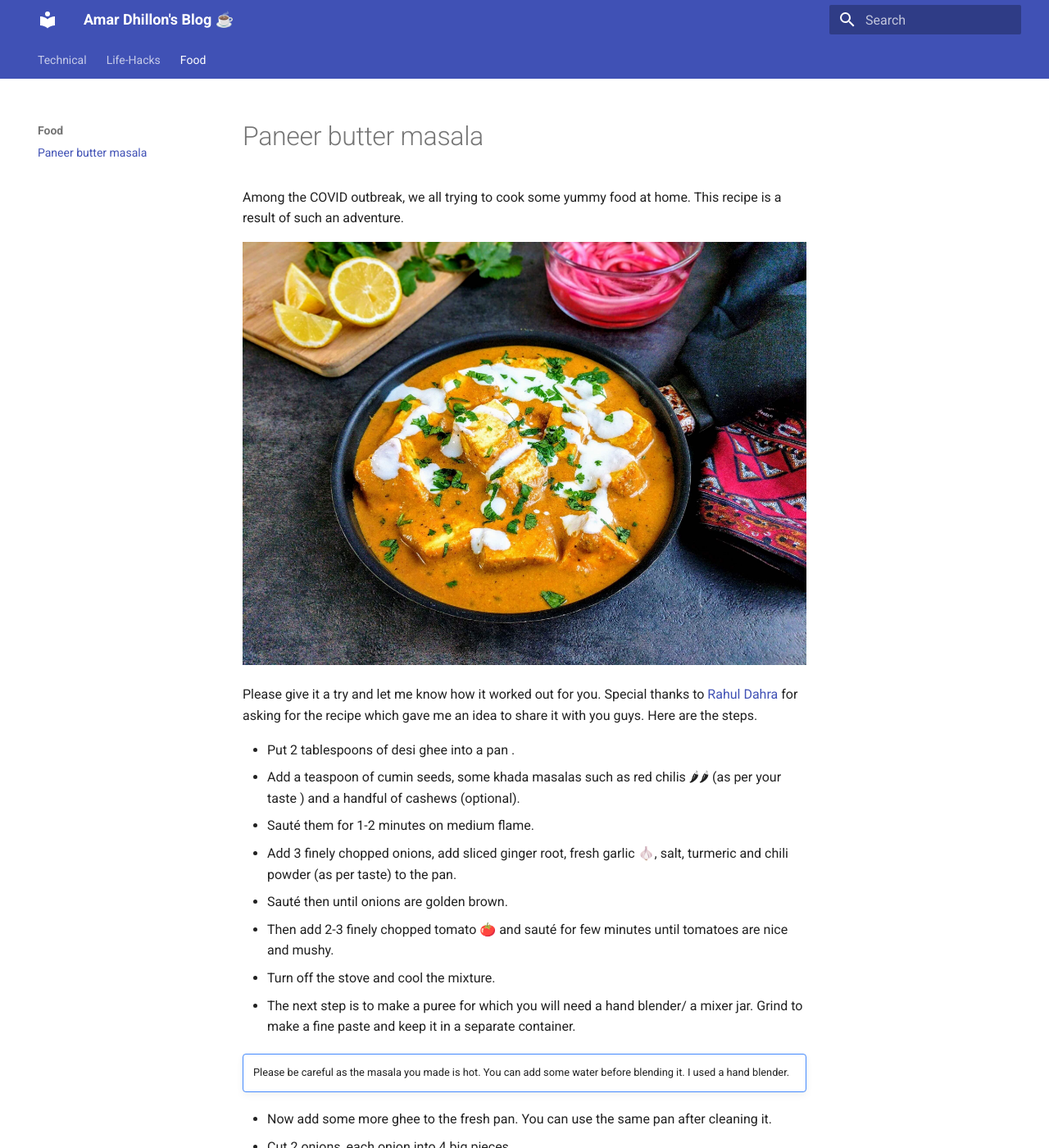
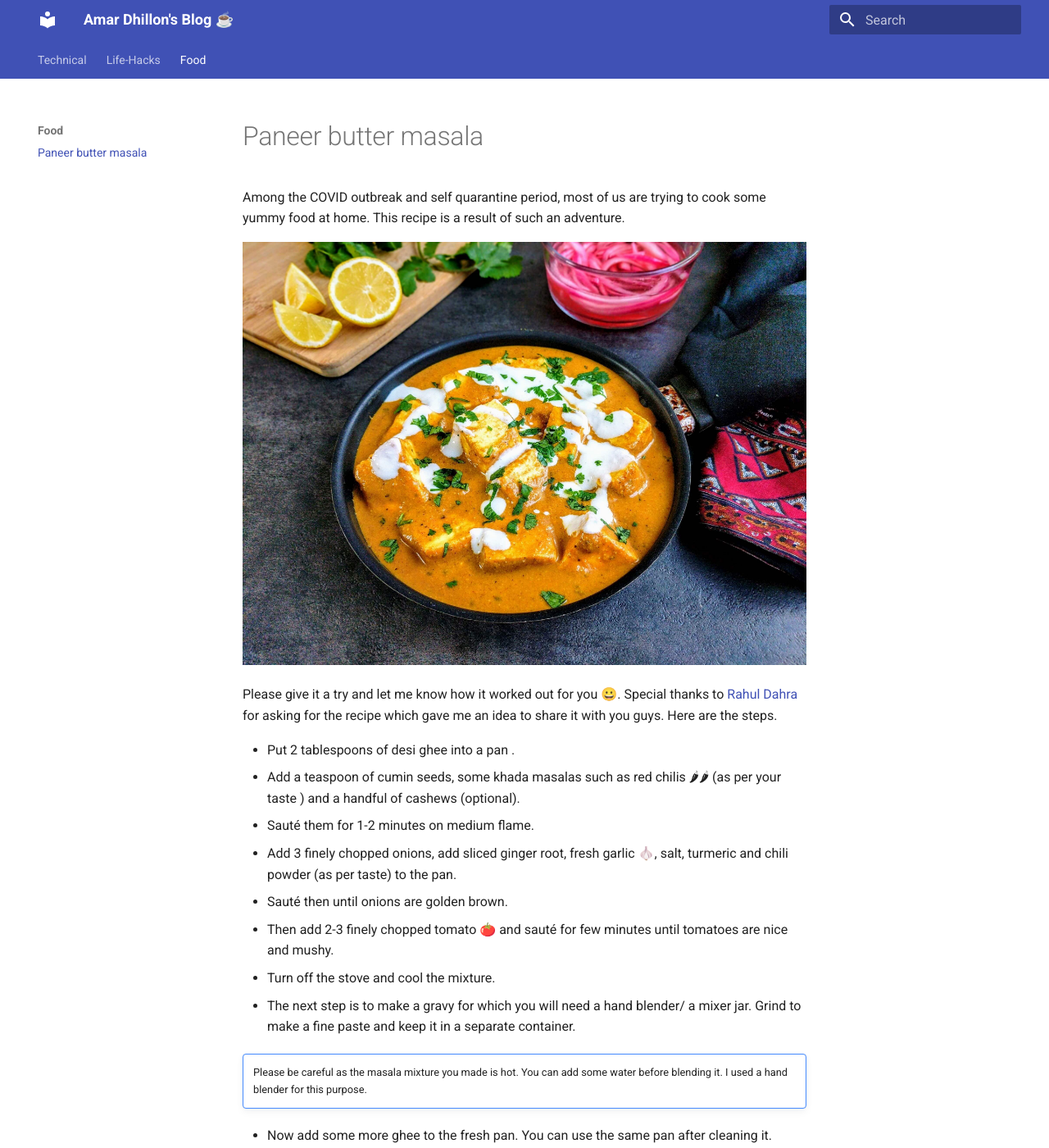
Before and after one commit to amarjitdhillon/asdhillon, an MkDocs documentation site: the page built from docs/blogs/PaneerButter.md, in a window 1280 px wide and 1400 px high. Shown: the whole window at 82% size. Built offline with MkDocs 1.6.1 and Material for MkDocs 9.7.7, drawn with Linux system fonts in a browser that asks for light colours.

Commit message:
make some changes to panner butter masala blog

```diff
--- a/docs/blogs/PaneerButter.md
+++ b/docs/blogs/PaneerButter.md
@@ -1,11 +1,11 @@
 # Paneer butter masala
 
-Among the COVID outbreak, we all trying to cook some yummy food at home. This recipe is a result of such an adventure.
+Among the COVID outbreak and self quarantine period, most of us are trying to cook some yummy food at home. This recipe is a result of such an adventure.
 
 <center><img src="../images/PanButter.jpg" width="100%"></center>
 
 
-Please give it a try and let me know how it worked out for you. Special thanks to [Rahul Dahra](https://www.facebook.com/rahul.dahra.5) for asking for the recipe which gave me an idea to share it with you guys. Here are the steps.
+Please give it a try and let me know how it worked out for you 😀. Special thanks to [Rahul Dahra](https://www.facebook.com/rahul.dahra.5) for asking for the recipe which gave me an idea to share it with you guys. Here are the steps.
 
 * Put 2 tablespoons of desi ghee into a pan .
 * Add a teaspoon of cumin seeds, some khada masalas such as red chilis 🌶🌶 (as per your taste ) and a handful of cashews (optional).
@@ -14,10 +14,10 @@ Please give it a try and let me know how it worked out for you. Special thanks t
 * Sauté then until onions are golden brown.
 * Then add 2-3 finely chopped tomato 🍅 and sauté for few minutes until tomatoes are nice and mushy.
 * Turn off the stove and cool the mixture.
-* The next step is to make a puree for which you will need a hand blender/ a mixer jar. Grind to make a fine paste and keep it in a separate container.
+* The next step is to make a gravy for which you will need a hand blender/ a mixer jar. Grind to make a fine paste and keep it in a separate container.
 
 !!! warn ""
-    Please be careful as the masala you made is hot. You can add some water before blending it. I used a hand blender.
+    Please be careful as the masala mixture you made is hot. You can add some water before blending it. I used a hand blender for this purpose.
 
 * Now add some more ghee to the fresh pan. You can use the same pan after cleaning it.
 * Cut 2 onions, each onion into 4 big pieces.
```
Also changed, not shown: site/blogs/PaneerButter/index.html, site/search/search_index.json, 1 other file.
